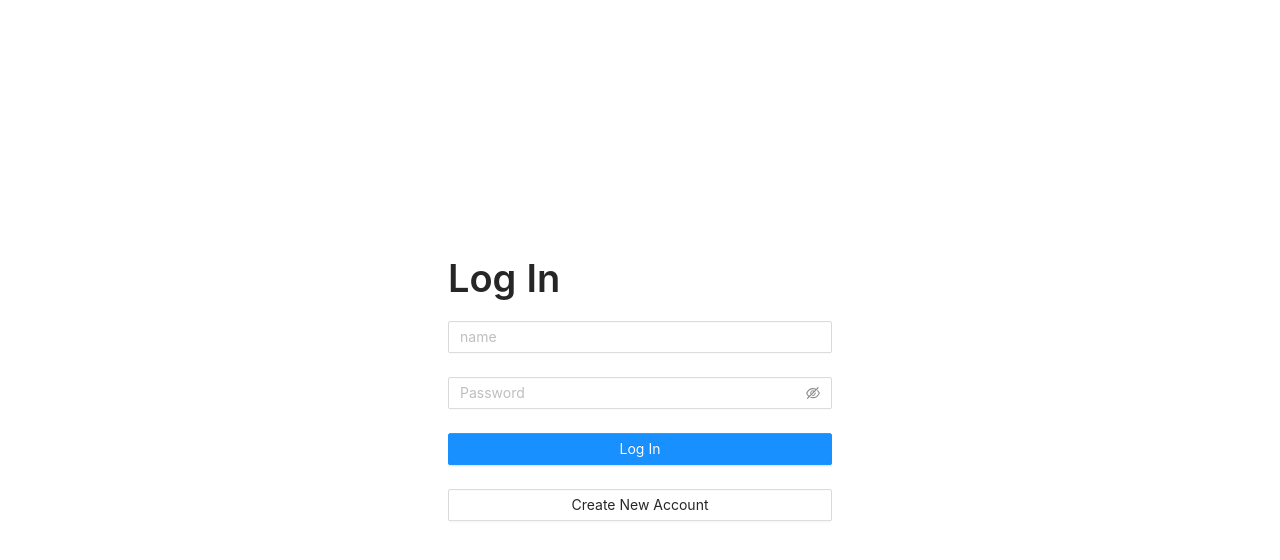
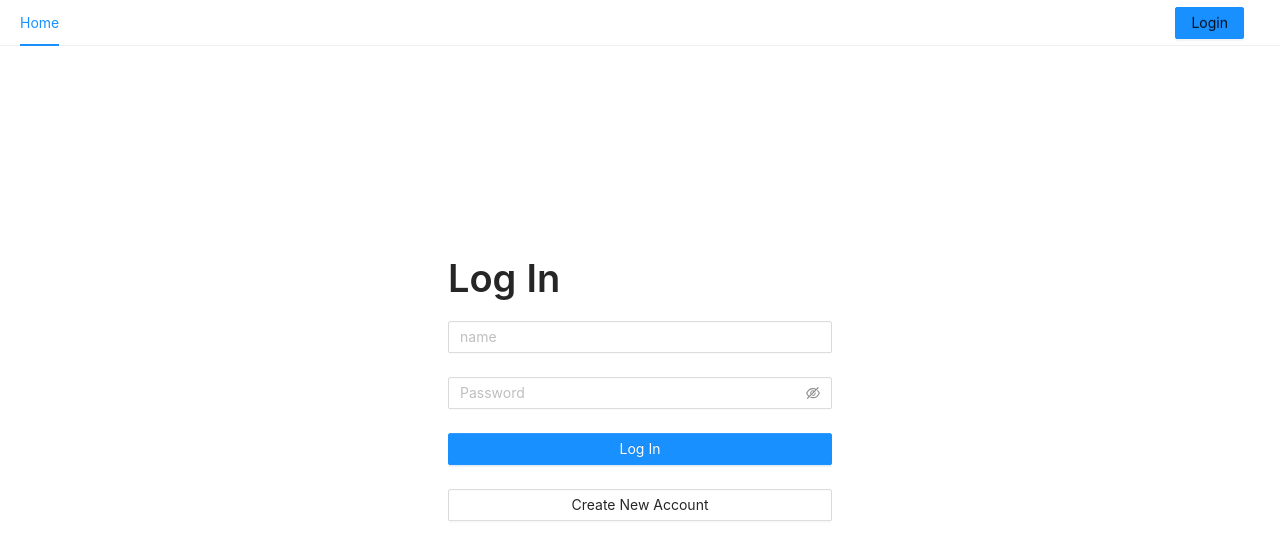
Before and after one commit to CharlotteChng/TT3_10, a React (Create React App) app in the folder client/: page /login in a window 1280 px wide. Shown: the top 560 px of the page. Built offline with nearby package versions, Linux system fonts and the light colour scheme.

Commit message:
Added top navigation bar

```diff
--- /dev/null
+++ b/client/src/pages/RootPage/TopNav.js
@@ -0,0 +1,56 @@
+import React, { Component } from 'react';
+
+import { Button, Menu } from 'antd';
+import { UserOutlined } from '@ant-design/icons';
+import { withRouter } from 'react-router';
+import { Link } from 'react-router-dom';
+
+import LoginStore from '../../stores/LoginStore';
+
+class TopNav extends Component {
+  constructor(props) {
+    super(props);
+  }
+
+  logout = () => {
+    LoginStore.Logout();
+    this.props.history.push('/login');
+  }
+
+  render() {
+    const me = LoginStore.GetMe();
+
+    return (
+      <Menu mode='horizontal' selectedKeys={this.props.history.location.pathname}>
+        <Menu.Item key='/'>
+          <Link to='/'>Home</Link>
+        </Menu.Item>
+
+        {
+          me ?
+            <>
+              <Menu.Item key={`/feeds/${me.id}`}>
+                <Link to={`/feeds/${me.id}`}>My Feed</Link>
+              </Menu.Item>
+              <Menu.SubMenu style={{ position: 'absolute', right: 16 }} key='profile' icon={<UserOutlined />} title={me.name}>
+                <Menu.Item key={`/profile/${me.id}`}>
+                  View Profile
+                </Menu.Item>
+                <Menu.Item key='/logout'>
+                  <Button type='primary' onClick={this.logout} style={{ width: '100%', height: '100%' }}>Logout</Button>
+                </Menu.Item>
+              </Menu.SubMenu>
+            </>
+            :
+            <Menu.Item style={{ position: 'absolute', right: 16 }} key='login'>
+              <Button type='primary'>
+                <Link to='/login'>Login</Link>
+              </Button>
+            </Menu.Item>
+        }
+      </Menu>
+    );
+  }
+}
+
+export default withRouter(TopNav);
--- a/client/src/pages/RootPage/index.js
+++ b/client/src/pages/RootPage/index.js
@@ -6,6 +6,7 @@ import { BrowserRouter, Switch, Route } from 'react-router-dom';
 import { unauthenticatedRoutes, authenticatedRoutes } from './Routes';
 
 import AuthenticationChecker from './AuthenticationChecker';
+import TopNav from './TopNav';
 
 const { Content } = Layout;
 
@@ -15,6 +16,7 @@ export default class RootPage extends Component {
       <BrowserRouter>
         <AuthenticationChecker />
         <Layout style={{ background: 'white' }}>
+          <TopNav />
           <Switch>
             <Route>
               <Content>
```
